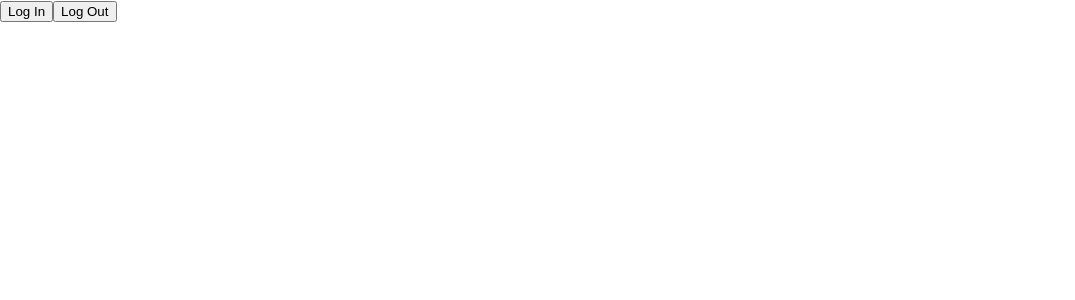
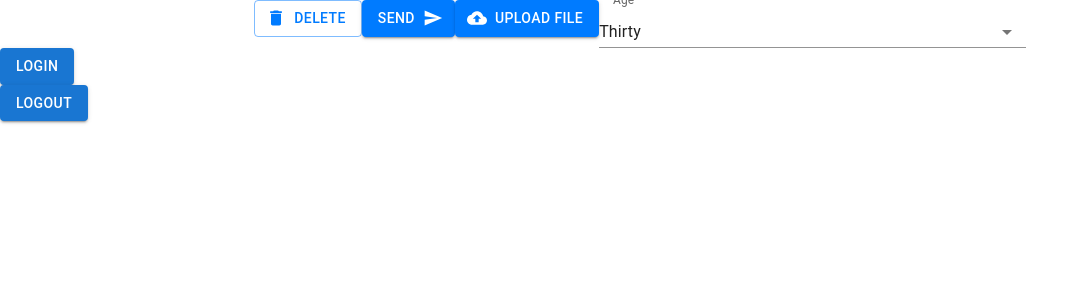
Before and after one commit to Hamanpreet/SwapnPlay, a React (Create React App) app in the folder frontend/: page /home in a window 1280 px wide. Before the commit this address had no page. Shown: the top 300 px of the page, without its empty margins (0-1075 px from the left). Built offline with nearby package versions, Linux system fonts and the light colour scheme.

Commit message:
MUI installed and add some  MUI styles and btns

```diff
--- a/frontend/package.json
+++ b/frontend/package.json
@@ -4,6 +4,10 @@
   "private": true,
   "dependencies": {
     "@auth0/auth0-react": "^2.2.1",
+    "@emotion/react": "^11.11.1",
+    "@emotion/styled": "^11.11.0",
+    "@mui/icons-material": "^5.14.14",
+    "@mui/material": "^5.14.14",
     "@testing-library/jest-dom": "^5.17.0",
     "@testing-library/react": "^13.4.0",
     "@testing-library/user-event": "^13.5.0",
--- a/frontend/src/App.js
+++ b/frontend/src/App.js
@@ -1,16 +1,29 @@
+import React from 'react';
 import './App.css';
 import { BrowserRouter as Router, Route, Routes } from 'react-router-dom';
 import About from './components/About';
+import Home from './components/Home';
+import { createTheme, ThemeProvider } from '@mui/material/styles';
 
+const theme = createTheme({
+  palette: {
+    primary: {
+      main: '#007bff',
+    },
+  },
+});
 
 function App() {
   return (
     <div className="App">
-     <Router>
-      <Routes>
-        <Route path="/about" element={<About />} />
-        </Routes>
-     </Router>
+      <ThemeProvider theme={theme}>
+        <Router>
+          <Routes>
+            <Route path="/about" element={<About />} />
+            <Route path="/home" element={<Home />} />
+          </Routes>
+        </Router>
+      </ThemeProvider>
     </div>
   );
 }
--- /dev/null
+++ b/frontend/src/components/Home.js
@@ -0,0 +1,47 @@
+import React from "react";
+import Button from '@mui/material/Button';
+import DeleteIcon from '@mui/icons-material/Delete';
+import SendIcon from '@mui/icons-material/Send';
+import CloudUploadIcon from '@mui/icons-material/CloudUpload';
+import FormControl from '@mui/material/FormControl'; // Import FormControl
+import InputLabel from '@mui/material/InputLabel'; // Import InputLabel
+import NativeSelect from '@mui/material/NativeSelect'; // Import NativeSelect
+
+const Home = () => {
+  const dropdownWidth = '33.33%'; // Set the desired width for the dropdown
+
+  const dropdownStyle = {
+    width: dropdownWidth,
+  };
+
+  return (
+    <div>
+      <Button variant="outlined" startIcon={<DeleteIcon />}>
+        Delete
+      </Button>
+      <Button variant="contained" endIcon={<SendIcon />}>
+        Send
+      </Button>
+      <Button component="label" variant="contained" startIcon={<CloudUploadIcon />}>
+        Upload file
+        <input type="file" style={{ display: 'none' }} />
+      </Button>
+      <FormControl style={dropdownStyle}>
+        <InputLabel htmlFor="uncontrolled-native">Age</InputLabel>
+        <NativeSelect
+          defaultValue={30}
+          inputProps={{
+            name: 'age',
+            id: 'uncontrolled-native',
+          }}
+        >
+          <option value={10}>Ten</option>
+          <option value={20}>Twenty</option>
+          <option value={30}>Thirty</option>
+        </NativeSelect>
+      </FormControl>
+    </div>
+  );
+};
+
+export default Home;
--- a/frontend/src/components/login.js
+++ b/frontend/src/components/login.js
@@ -1,10 +1,18 @@
 import { useAuth0 } from "@auth0/auth0-react";
 import React from "react";
+import Button from '@mui/material/Button';
+
 
 const LoginButton = () => {
   const { loginWithRedirect } = useAuth0();
 
-  return <button onClick={() => loginWithRedirect()}>Log In</button>;
+  return (
+    <div>
+      <Button variant="contained" color="primary" onClick={() => loginWithRedirect()}>
+        Login
+      </Button>
+    </div>
+  );
 };
 
 export default LoginButton;
--- a/frontend/src/components/logout.js
+++ b/frontend/src/components/logout.js
@@ -1,13 +1,16 @@
 import { useAuth0 } from "@auth0/auth0-react";
 import React from "react";
+import Button from '@mui/material/Button';
+
 
 const LogoutButton = () => {
   const { logout } = useAuth0();
 
   return (
-    <button onClick={() => logout({ logoutParams: { returnTo: window.location.origin } })}>
-      Log Out
-    </button>
+    <Button variant="contained" color="primary"
+    onClick={() => logout({ logoutParams: { returnTo: window.location.origin } })}>
+      Logout
+    </Button>
   );
 };
 
```
Also changed, not shown: 1 other file (tests, documents, lock files or other folders).
